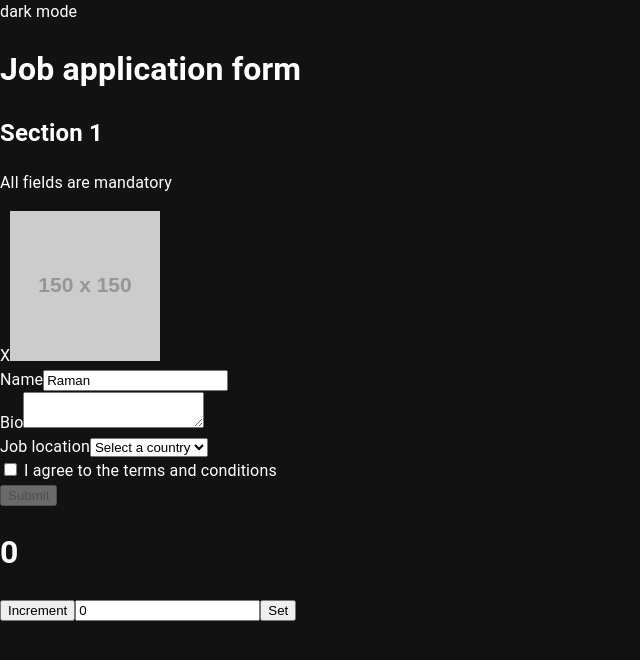
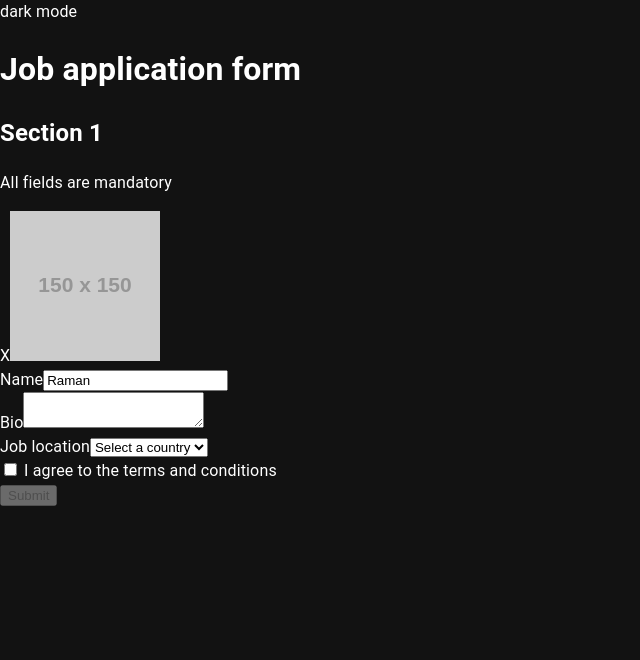
Before and after one commit to ramansrsta/react-testing-library-implementation, a React (Create React App) app: page / in a window 1280 px wide. Shown: the top 660 px of the page, without its empty margins (0-640 px from the left). Built offline with nearby package versions, Linux system fonts and the light colour scheme.

Commit message:
Precommit changed

```diff
--- a/src/App.tsx
+++ b/src/App.tsx
@@ -11,7 +11,7 @@ function App() {
       <div className="App">
         <MuiMode />
         <Application />
-        <Counter />
+        {/* <Counter /> */}
         {/* <CounterTwo /> */}
       </div>
     </AppProviders>
```
Also changed, not shown: 1 other file (tests, documents, lock files or other folders).
